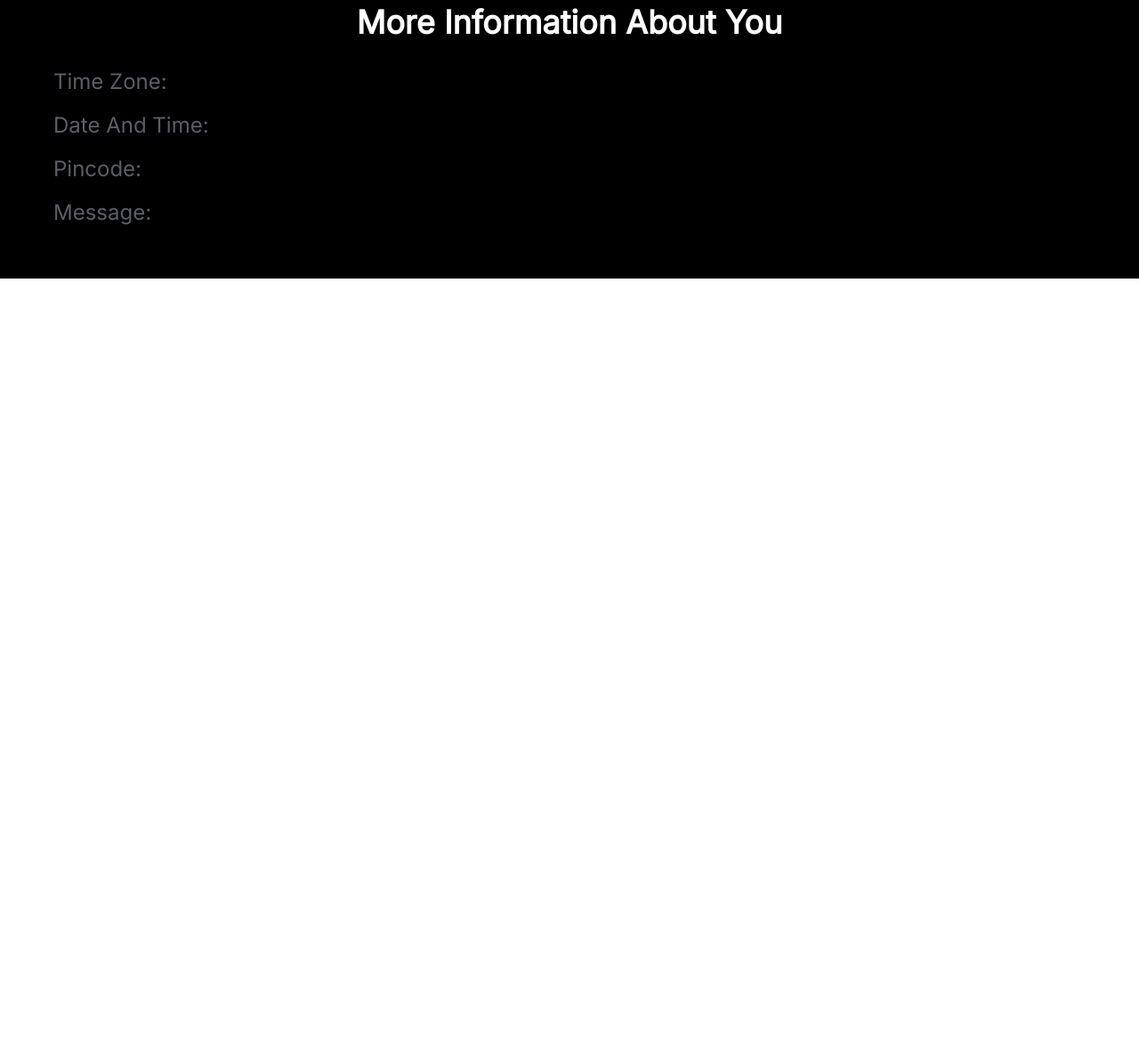
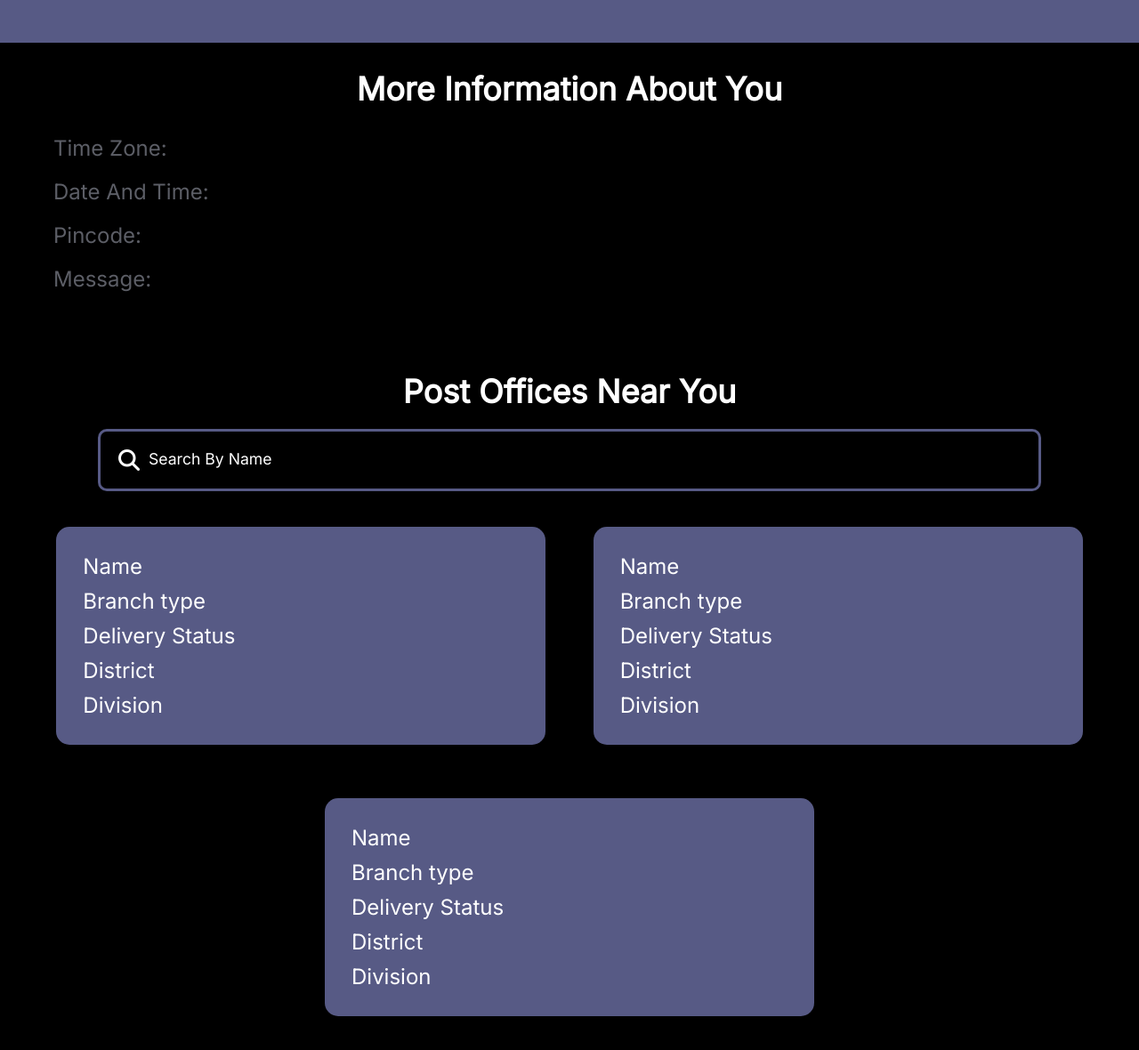
Before and after one commit to rajprince320/Post-Office-Application, a plain HTML site: page data.html in a window 1280 px wide. Shown: the part 1024-2204 px from the top of the page at 89% size. Before the commit the page ends 1337 px from the top, so only its background shows below. Drawn offline with Linux system fonts and the light colour scheme; no server answers.

Commit message:
post office search bar done

```diff
--- a/data.html
+++ b/data.html
@@ -4,6 +4,14 @@
     <meta charset="UTF-8" />
     <meta name="viewport" content="width=device-width, initial-scale=1.0" />
     <link rel="stylesheet" href="./style.css" />
+    <link
+      rel="stylesheet"
+      href="https://cdnjs.cloudflare.com/ajax/libs/font-awesome/6.4.2/css/all.min.css"
+      integrity="sha512-z3gLpd7yknf1YoNbCzqRKc4qyor8gaKU1qmn+CShxbuBusANI9QpRohGBreCFkKxLhei6S9CQXFEbbKuqLg0DA=="
+      crossorigin="anonymous"
+      referrerpolicy="no-referrer"
+    />
+
     <title>Post Office Application</title>
   </head>
   <body onload="api2()">
@@ -40,6 +48,41 @@
         <p>Message: <span id="msg"></span></p>
       </div>
     </section>
+    <section class="post-office">
+      <h1>Post Offices Near You</h1>
+      <div class="search">
+        <i class="fa-solid fa-magnifying-glass"></i>
+        <input
+          type="text"
+          placeholder="Search By Name"
+          id="search"
+          onkeyup="search()"
+        />
+      </div>
+      <div class="offices-container">
+        <div class="card">
+          <p>Name <span></span></p>
+          <p>Branch type <span></span></p>
+          <p>Delivery Status <span></span></p>
+          <p>District <span></span></p>
+          <p>Division <span></span></p>
+        </div>
+        <div class="card">
+          <p>Name <span></span></p>
+          <p>Branch type <span></span></p>
+          <p>Delivery Status <span></span></p>
+          <p>District <span></span></p>
+          <p>Division <span></span></p>
+        </div>
+        <div class="card">
+          <p>Name <span></span></p>
+          <p>Branch type <span></span></p>
+          <p>Delivery Status <span></span></p>
+          <p>District <span></span></p>
+          <p>Division <span></span></p>
+        </div>
+      </div>
+    </section>
     <script src="./script.js"></script>
   </body>
 </html>
--- a/script.js
+++ b/script.js
@@ -28,7 +28,23 @@ async function api2() {
     "map"
   ).src = `https://maps.google.com/maps?q=${resData.loc}&z=15&output=embed`;
   document.getElementById("timeZone").innerText = resData.timezone;
-  document.getElementById("date").innerText = new Date();
+  document.getElementById("date").innerText = new Date().toLocaleString(
+    "en-US",
+    { timeZone: resData.timeZone }
+  );
   document.getElementById("pin").innerText = resData.postal;
-  document.getElementById("msg").innerText = resData.postal.length;
+  let pin = await fetch(
+    `https://api.postalpincode.in/pincode/${resData.postal}`
+  );
+  let pinData = await pin.json();
+  document.getElementById("msg").innerText = pinData[0].Message;
+  console.log(pinData[0].Message);
 }
+
+async function search() {
+  let value = document.getElementById("search").value;
+  let pin = await fetch(
+    `https://api.postalpincode.in/pincode/${resData.postal}`
+  );
+  let pinData = await pin.json();
+}
--- a/style.css
+++ b/style.css
@@ -109,6 +109,7 @@ header {
 }
 .ip-address {
   color: #b8bccc;
+  margin: 40px 0px;
 }
 .ip-address > span {
   color: white;
@@ -150,7 +151,8 @@ header {
   height: 80vh;
   margin: 40px 0px;
 }
-.more-information {
+.more-information,
+.post-office {
   font-size: 1.5rem;
   font-family: "Montserrat", sans-serif;
   background-color: black;
@@ -170,7 +172,44 @@ header {
 .more-info-data > p > span {
   color: white;
 }
+.search {
+  margin: 20px 80px;
+  padding: 20px;
+  display: flex;
+  gap: 10px;
+  border: 3px solid #575a85;
+  border-radius: 10px;
+}
+.search > input[type="text"] {
+  width: 100%;
+  border: none;
+  outline: none;
+  color: white;
+  background-color: transparent;
+}
+.search > input[type="text"]::placeholder {
+  color: white;
+  font-size: 1.1rem;
+}
+.offices-container {
+  display: flex;
+  flex-wrap: wrap;
+  width: 100%;
+  gap: 20px;
+  justify-content: space-evenly;
+}
 
+.card {
+  margin: 20px 0px;
+  background-color: #575a85;
+  border-radius: 15px;
+  display: flex;
+  flex-direction: column;
+  gap: 10px;
+  width: 550px;
+  text-align: start;
+  padding: 30px;
+}
 @media (max-width: 900px) {
   .image,
   .ip {
```
